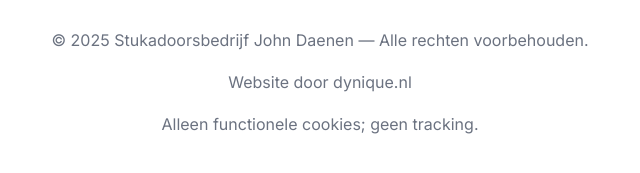
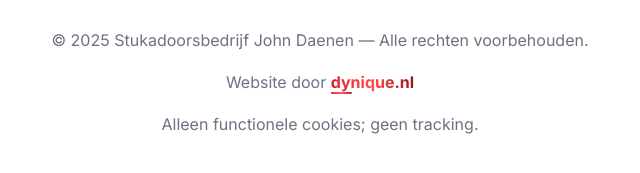
Before and after one commit to dynique-agency/johndaenen, a plain HTML site: page index.html in a window 1280 px wide. Shown: the part 5384-5557 px from the top of the page, 320-960 px from the left. Drawn offline with Linux system fonts and the light colour scheme.

Commit message:
Add files via upload

```diff
--- a/css/styles.css
+++ b/css/styles.css
@@ -705,3 +705,50 @@ section.hero{
 .pv-stage, .pv-slide{ background:#fff; }
 .pv-slide{ display:flex; align-items:center; justify-content:center; }
 .pv-slide img{ max-width:100%; max-height:100%; width:auto !important; height:auto !important; object-fit:contain !important; }
+/* ===== Footer credit (gradient link) ===== */
+.footer-credit{
+  margin-top:.5rem;
+  color:var(--muted, #667085);
+}
+
+.footer-credit a{
+  --g1: #e11d2a;        /* merkrood */
+  --g2: #ff4d4d;        /* lichter rood */
+  --g3: #9b111e;        /* dieper rood */
+  position: relative;
+  font-weight: 800;
+  text-decoration: none;
+  color: #e11d2a; /* fallback kleur */
+
+  /* gradient text */
+  background: linear-gradient(90deg, var(--g1), var(--g2), var(--g3));
+  -webkit-background-clip: text;
+  background-clip: text;
+  color: transparent; /* activeer gradient */
+}
+
+.footer-credit a::after{
+  content:"";
+  position:absolute;
+  left:0; right:0; bottom:-2px;
+  height:2px;
+  background: linear-gradient(90deg, var(--g1), var(--g2), var(--g3));
+  transform: scaleX(.25);
+  transform-origin:left;
+  transition: transform .25s ease;
+  border-radius: 2px;
+  opacity:.9;
+}
+
+.footer-credit a:hover::after,
+.footer-credit a:focus-visible::after{ transform: scaleX(1); }
+
+.footer-credit a:hover{ filter: saturate(1.08); }
+
+/* duidelijke keyboard focus */
+.footer-credit a:focus-visible{
+  outline: none;
+  box-shadow: 0 0 0 3px rgba(225,29,42,.18);
+  border-radius:6px;
+  padding-inline:2px;
+}
```
